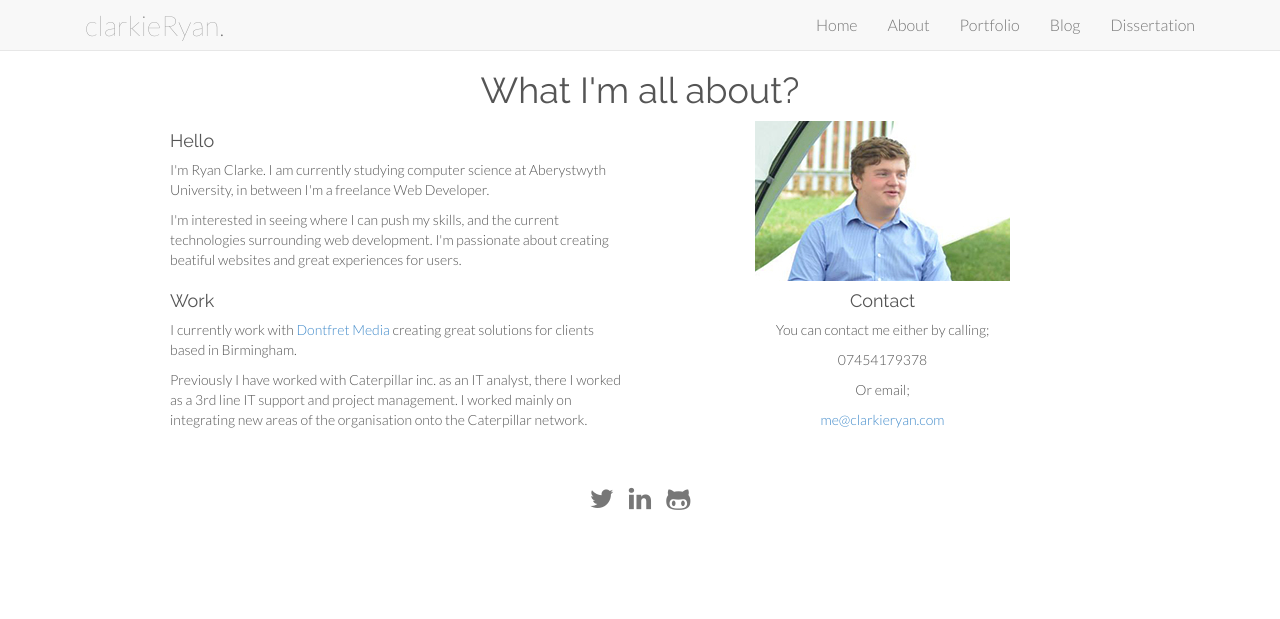
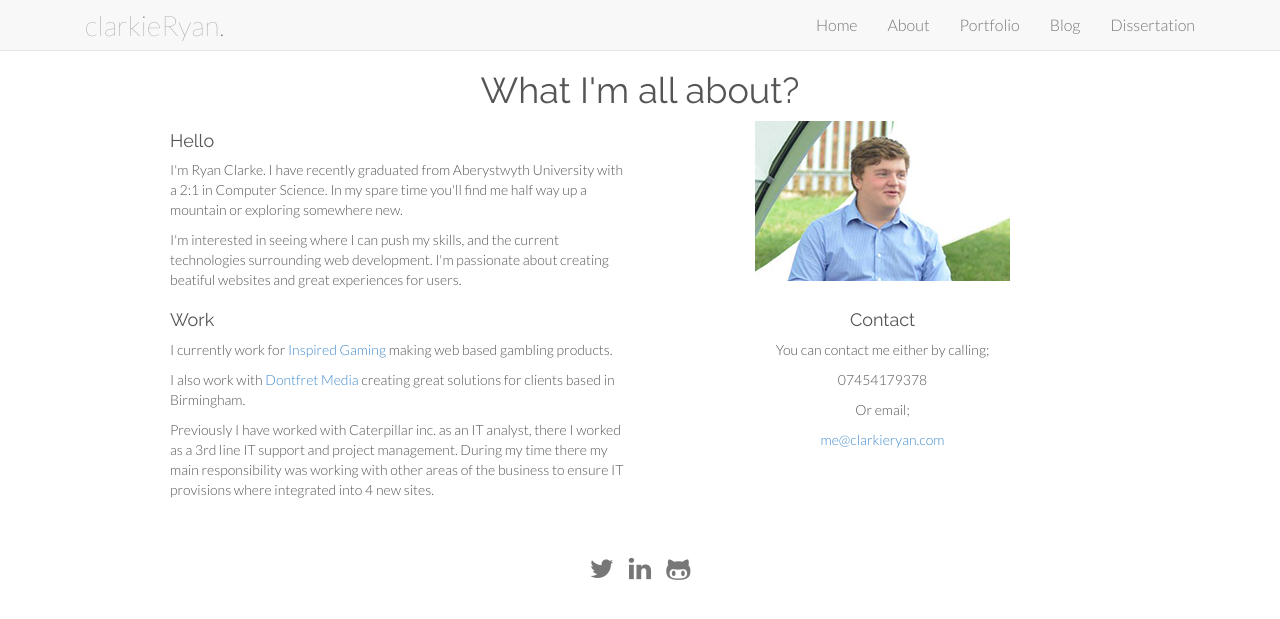
Before and after one commit to clarkieryan/clarkieryan.github.io, a Jekyll site: the page built from about/index.html, in a window 1280 px wide. Shown: the top 619 px of the page. Built offline with Jekyll 4.4.1, drawn with Linux system fonts in a browser that asks for light colours; nearby versions of some CDN libraries; Markdown is read by kramdown in place of the engine named in the settings.

Commit message:
Updated about me.

```diff
--- a/about/index.html
+++ b/about/index.html
@@ -12,7 +12,7 @@ title: About
 			</div>
 			<div class="col-sm-6">
 				<h4>Hello</h4>
-				<p>I'm Ryan Clarke. I am currently studying computer science at Aberystwyth University, in between I'm a freelance Web Developer. </p>
+				<p>I'm Ryan Clarke. I have recently graduated from Aberystwyth University with a 2:1 in Computer Science. In my spare time you'll find me half way up a mountain or exploring somewhere new.  </p>
 				<p>I'm interested in seeing where I can push my skills, and the current technologies surrounding web development. I'm passionate about creating beatiful websites and great experiences for users.</p>
 
 			</div>
@@ -23,8 +23,9 @@ title: About
 		<div class="row">
 			<div class="col-sm-6">
 				<h4>Work</h4>
-				<p>I currently work with <a href="http://www.dontfretmedia.co.uk">Dontfret Media</a> creating great solutions for clients based in Birmingham. </p>
-				<p>Previously I have worked with Caterpillar inc. as an IT analyst, there I worked as a 3rd line IT support and project management. I worked mainly on integrating new areas of the organisation onto the Caterpillar network.  </p>
+				<p>I currently work for <a href="http://inspiredgaminggroup.com/">Inspired Gaming</a> making web based gambling products.</p>
+				<p>I also work with <a href="http://www.dontfretmedia.co.uk">Dontfret Media</a> creating great solutions for clients based in Birmingham. </p>
+				<p>Previously I have worked with Caterpillar inc. as an IT analyst, there I worked as a 3rd line IT support and project management. During my time there my main responsibility was working with other areas of the business to ensure IT provisions where integrated into 4 new sites. </p>
 			</div>
 			<div class="col-sm-6 centered">
 				<a class="anchor" name="contact"></a>
```
